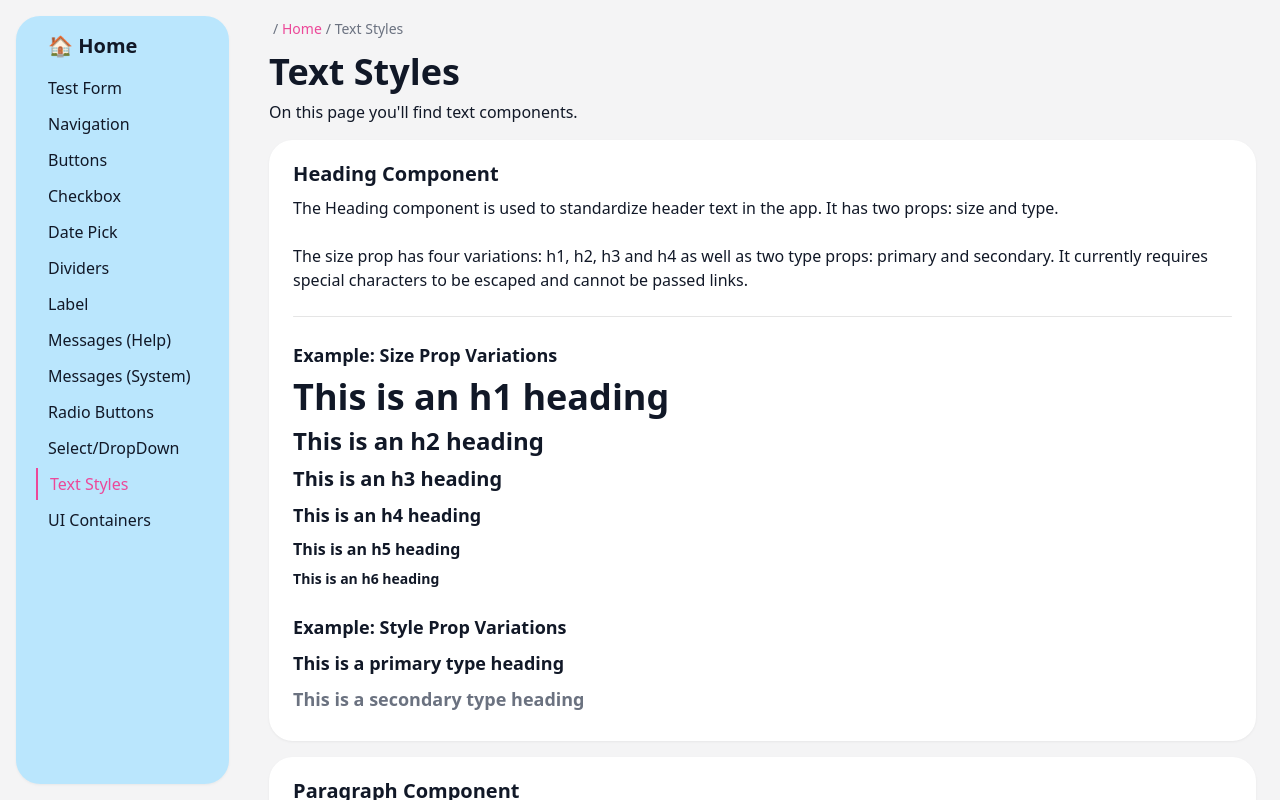
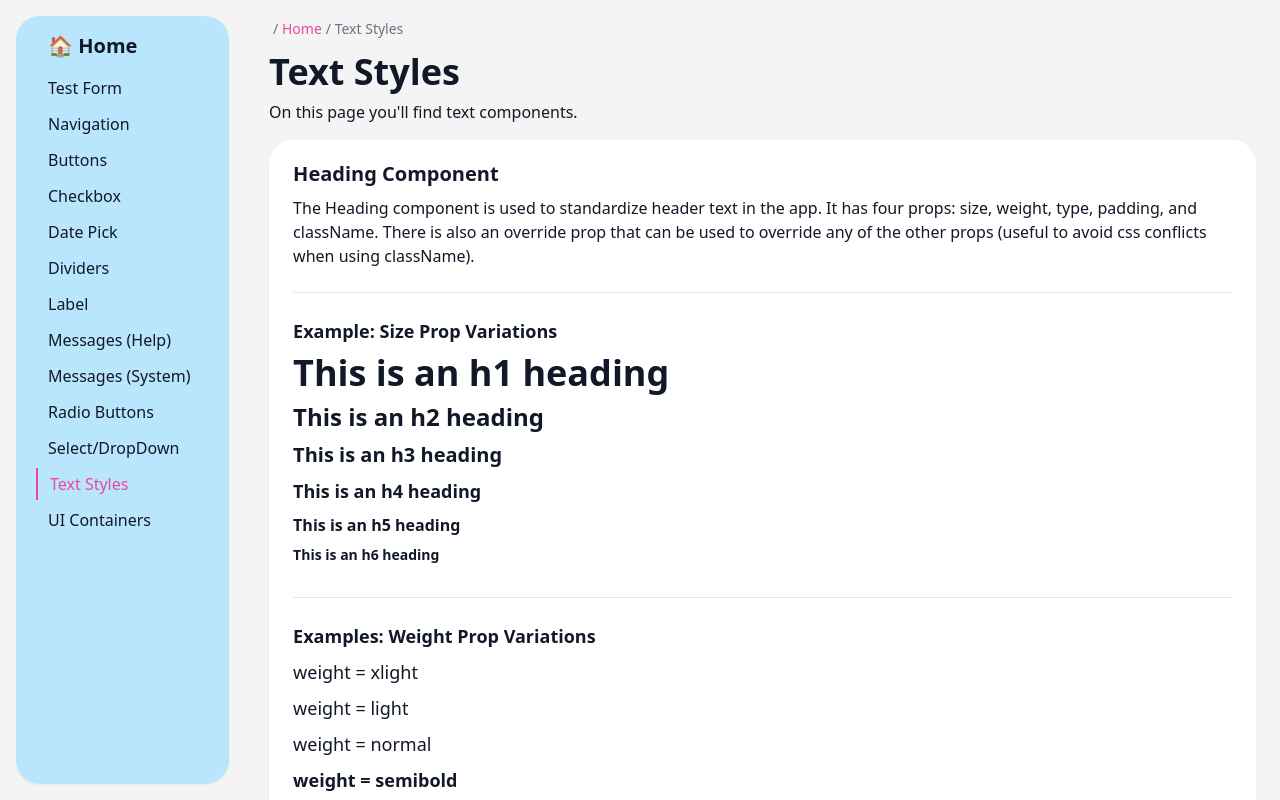
Before and after one commit to tayv/Project-Bubblegum, a Next.js app: page /forms/text-styles-article in a window 1280 px wide. Built offline with nearby package versions, Linux system fonts and the light colour scheme.

Commit message:
updated text styles article content

```diff
--- a/pages/forms/text-styles-article.tsx
+++ b/pages/forms/text-styles-article.tsx
@@ -32,9 +32,10 @@ const TextStylesArticle: FC = () => {
       <Section id="header" style="standard">
         <Heading size="h3">Heading Component</Heading>
           <Paragraph>
-{`The Heading component is used to standardize header text in the app. It has two props: size and type.
-
-The size prop has four variations: h1, h2, h3 and h4 as well as two type props: primary and secondary. It currently requires special characters to be escaped and cannot be passed links.`}
+            The Heading component is used to standardize header text in the app.
+            It has four props: size, weight, type, padding, and className.
+            There is also an override prop that can be used to override any of the other props
+            (useful to avoid css conflicts when using className).
           </Paragraph>
 
           <Divider padding="xl" />
@@ -47,10 +48,29 @@ The size prop has four variations: h1, h2, h3 and h4 as well as two type props:
           <Heading size="h5">This is an h5 heading</Heading>
           <Heading size="h6">This is an h6 heading</Heading>
 
-          <BlankSpace />
+          <Divider padding="xl" />
+
+          <Heading size="h4">Examples: Weight Prop Variations</Heading>
+          <Heading size="h4" weight="xlight">weight = xlight</Heading>
+          <Heading size="h4" weight="light">weight = light</Heading>
+          <Heading size="h4" weight="normal">weight = normal</Heading>
+          <Heading size="h4" weight="semibold">weight = semibold</Heading>
+          <Heading size="h4" weight="bold">weight = bold</Heading>
+          <Heading size="h4" weight="black">weight = black</Heading>
+
+          <Divider padding="xl" />
+
           <Heading size="h4">Example: Style Prop Variations</Heading>
           <Heading size="h4" type="primary">This is a primary type heading</Heading>
           <Heading size="h4" type="secondary">This is a secondary type heading</Heading>
+
+          <Divider padding="xl" />
+
+          <Heading size="h4">Example: Padding Prop Variations</Heading>
+          <Heading size="h4" type="primary" padding="none" className="bg-sky-50">This heading has no padding</Heading>
+          <Heading size="h4" type="primary" padding="small" className="bg-sky-50">This heading has small padding</Heading>
+          <Heading size="h4" type="primary" padding="standard" className="bg-sky-50">This heading has standard padding</Heading>
+          <Heading size="h4" type="primary" padding="large" className="bg-sky-50">This heading has large padding</Heading>
 
       </Section>
 
```
